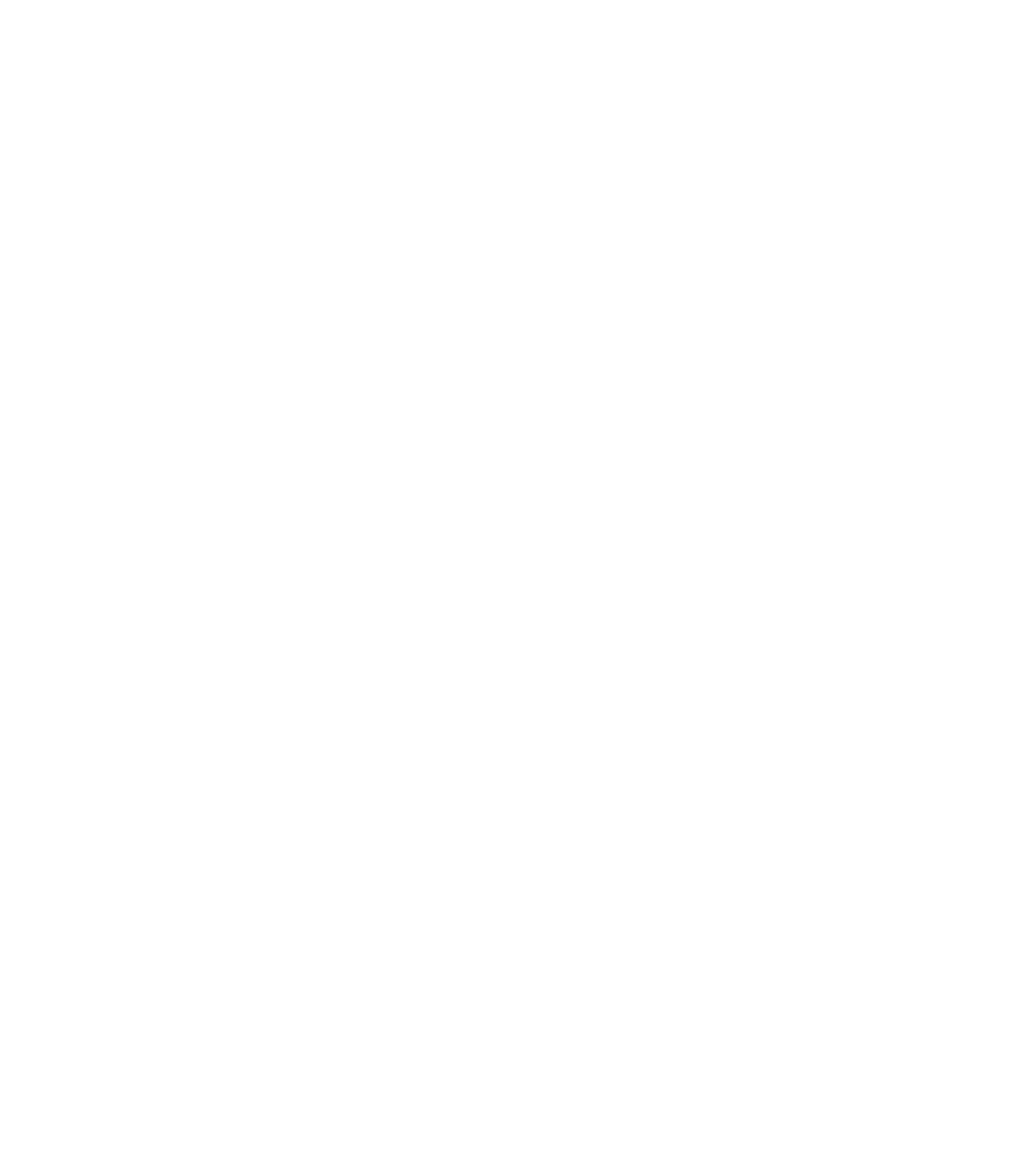
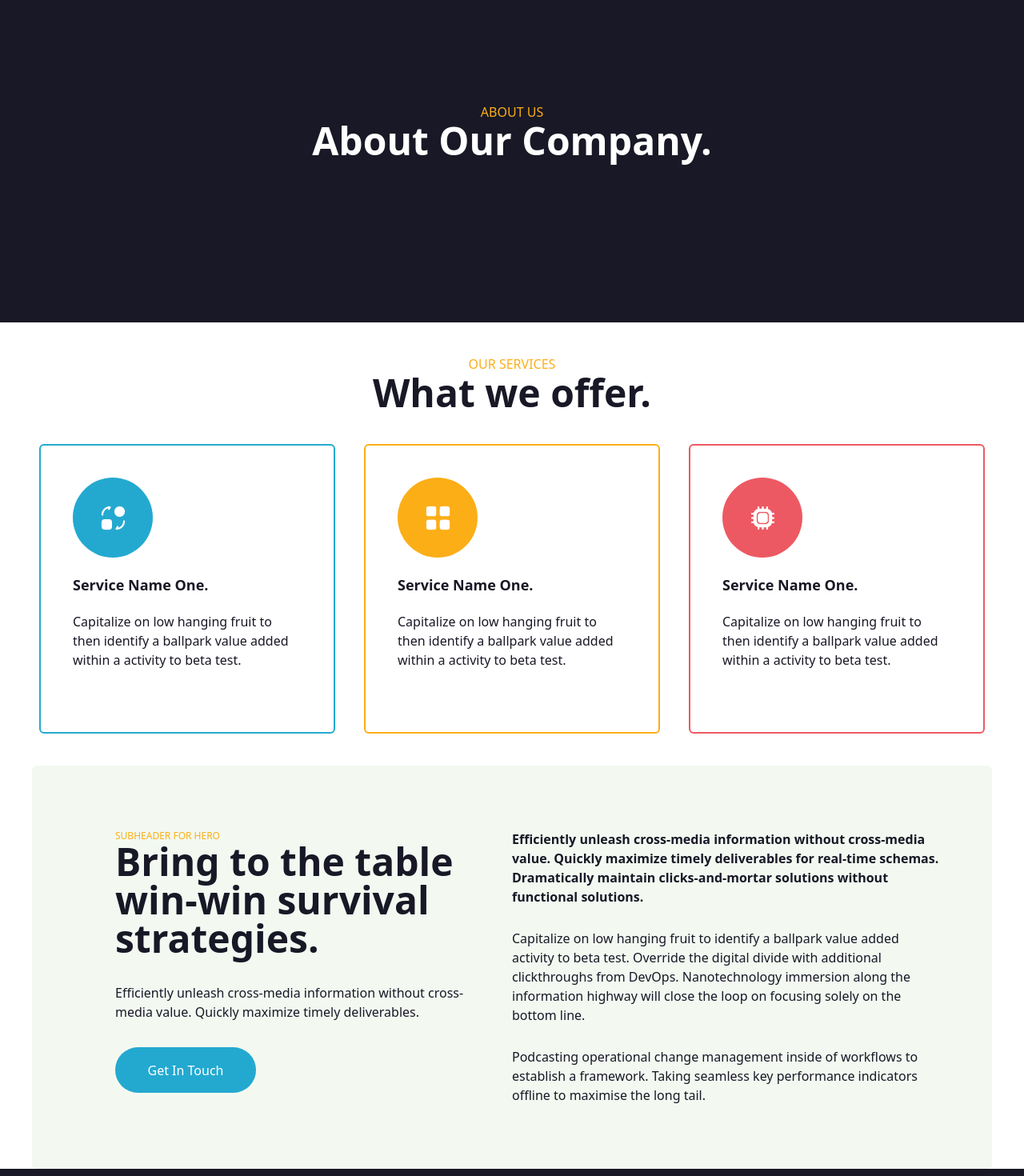
Before and after one commit to Bello2609/crypto-swap-website, a Vue app: page /about-us in a window 1280 px wide. Before the commit this address had no page. Shown: the part 180-1650 px from the top of the page at 80% size. Before the commit the page ends 800 px from the top, so only its background shows below. Built offline with nearby package versions, Linux system fonts and the light colour scheme.

Commit message:
:spakles: implemented the about us page

```diff
--- a/src/components/Header/Header.vue
+++ b/src/components/Header/Header.vue
@@ -7,11 +7,11 @@
     <div class="w-full h-[13vh] bg-[#181826] flex items-center justify-between px-16">
         <nav class="text-[#fff] flex font-sans list-none  cursor-pointer font-bold text-sm">
             <RouterLink to="/">HOME</RouterLink>
-            <RouterLink to="/choose" class="mx-4">WHY CHOOSE US</RouterLink>
-            <RouterLink to="/get">GET IN TOUCH</RouterLink>
+            <RouterLink to="/about-us" class="mx-4">WHY CHOOSE US</RouterLink>
+            <RouterLink to="/get-in-touch">GET IN TOUCH</RouterLink>
         </nav>
         <img :src="images.pursuit" alt="pursuit" class="w-[215px] h-[45px]"  />
-        <RouterLink to="/login" class="font-bold text-sm text-[#fff]">Log In to Your Account</RouterLink>
+        <RouterLink to="/sign-in" class="font-bold text-sm text-[#fff]">Log In to Your Account</RouterLink>
 
     </div>
 
--- /dev/null
+++ b/src/pages/AboutUs/AboutUs.vue
@@ -0,0 +1,93 @@
+<script setup>
+    import Layout from "../../components/Layout/Layout.vue";
+    import * as images from "../../images";
+</script>
+<template>
+    <Layout>
+        <div class="flex items-center justify-center w-full h-auto">
+            <div class="flex flex-col items-center justify-center bg-[#181826] w-full h-[479px] text-center">
+                <h6 class="text-[#FCAE17]">ABOUT US</h6>
+                <h4 class="w-[400px] md:w-fit sm:w-[243px] text-3xl md:text-5xl sm:text-4xl font-bold text-[#fff]">
+                    About Our Company.
+                </h4>
+            </div>
+        </div>
+        <div class="flex flex-col items-center my-10">
+            <div class="flex flex-col items-center justify-center text-center">
+                <h6 class="text-[#FCAE17]">OUR SERVICES</h6>
+                <h4 class="w-[400px] md:w-fit sm:w-[243px] text-3xl md:text-5xl sm:text-4xl font-bold text-[#181826]">
+                    What we offer.
+                </h4>
+            </div>
+            <div class="grid grid-cols-3 gap-9 mt-10">
+                <div class="w-[370px] h-[362px] border-2 border-[#23A9D0] p-10 rounded-md">
+                    <div class="flex items-center justify-center bg-[#23A9D0] w-[100px] h-[100px] rounded-full bg-[#23A9D0]">
+                        <img :src="images.convertshape" alt="shape">
+                    </div>
+                    <h5 class="font-bold text-lg text-[#181826] my-5">Service Name One.</h5>
+                    <p class="text-base text-[#181826]">
+                        Capitalize on low hanging fruit to then identify a ballpark value added
+                        within a activity to beta test.
+                    </p>
+                </div>
+                <div class="w-[370px] h-[362px] border-2 border-[#FCAE17] p-10 rounded-md">
+                    <div class="flex items-center justify-center bg-[#FCAE17] w-[100px] h-[100px] rounded-full">
+                        <img :src="images.element3" alt="shape">
+                    </div>
+                <h5 class="font-bold text-lg text-[#181826] my-5">Service Name One.</h5>
+                    <p class="text-base text-[#181826]">
+                        Capitalize on low hanging fruit to then identify a ballpark value added
+                        within a activity to beta test.
+                    </p>
+                </div>
+                <div class="w-[370px] h-[362px] border-2 border-[#ED5962] p-10 rounded-md">
+                    <div class="flex items-center justify-center bg-[#ED5962] w-[100px] h-[100px] rounded-full">
+                        <img :src="images.cpu" alt="shape">
+                    </div>
+                <h5 class="font-bold text-lg text-[#181826] my-5">Service Name One.</h5>
+                    <p class="text-base text-[#181826]">
+                        Capitalize on low hanging fruit to then identify a ballpark value added
+                        within a activity to beta test.
+                    </p>
+                </div>
+            </div>
+        </div>
+        <div class="flex  bg-[#F3F9F1] px-16 mx-10 rounded-md">
+            <div class="flex flex-col w-[50%]">
+                <div class="flex flex-col md:px-10 sm:px-10 py-20 font-sans">
+                    <h6 class="text-[#FCAE17] text-xs">SUBHEADER FOR HERO</h6>
+                    <h4 class="w-[400px] md:w-fit sm:w-[243px] text-3xl md:text-5xl sm:text-4xl font-bold text-[#181826] leading-[63px]">
+                        Bring to the table win-win survival strategies.
+                    </h4>
+                    <p class="w-[413px] md:w-fit sm:w-fit flex-wrap font-normal text-base text-[#181826] my-8">
+                        Efficiently unleash cross-media information without cross-media value.
+                        Quickly maximize timely deliverables.
+                    </p>
+                    <div class="flex justify-center items-center w-[176px] h-[57px] font-medium bg-[#23A9D0] text-[#fff] p-3 w-40 h-12 rounded-full">
+                        <RouterLink>
+                            Get In Touch
+                        </RouterLink>
+                    </div>
+                </div>
+            </div>
+            <div class="flex flex-col text-[#181826] text-base w-[50%] py-20">
+                <p class="font-bold">
+                    Efficiently unleash cross-media information without cross-media value.
+                    Quickly maximize timely deliverables for real-time schemas. Dramatically maintain
+                    clicks-and-mortar solutions without functional solutions.
+                </p>
+                <p class="font-normal my-7">
+                    Capitalize on low hanging fruit to identify a ballpark value added activity to
+                    beta test. Override the digital divide with additional clickthroughs from DevOps.
+                    Nanotechnology immersion along the information highway will close the loop on
+                    focusing solely on the bottom line.
+                </p>
+                <p class="font-normal">
+                    Podcasting operational change management inside of workflows to establish a
+                    framework. Taking seamless key performance indicators offline to maximise the
+                    long tail.
+                </p>
+            </div>
+        </div>
+    </Layout>
+</template>
--- a/src/pages/Home/Home.vue
+++ b/src/pages/Home/Home.vue
@@ -42,7 +42,36 @@
                          <div class="w-1/2">
                               <h6 class="text-[#FCAE17] text-xs">SUBHEADER FOR HERO</h6>
                               <h4 className="w-[400px] md:w-fit sm:w-[243px] text-3xl md:text-5xl sm:text-4xl font-bold text-[#000] leading-[63px]">
-                                   Key performance indicators.
+                                   <div class="w-[370px] h-[362px] bg-[#23A9D0] p-10 rounded-md">
+                <div class="flex items-center justify-center w-[100px] h-[100px] rounded-full bg-[#23A9D0]">
+                    <img :src="images.convertshape" alt="shape">
+                </div>
+                <h5 class="font-bold text-lg text-[#fff] my-5">Frameworks for a robust synopsis with issues.</h5>
+                <p class="text-base text-[#fff]">
+                    Capitalize on low hanging fruit to then identify a ballpark value
+                    added within a activity to beta test.
+                </p>
+            </div>
+            <div class="w-[370px] h-[362px] bg-[#FCAE17] p-10 rounded-md">
+                <div class="flex items-center justify-center w-[100px] h-[100px] rounded-full">
+                    <img :src="images.element3" alt="shape">
+                </div>
+                <h5 class="font-bold text-lg text-[#181826] my-5">Frameworks for a robust synopsis with issues.</h5>
+                <p class="text-base text-[#181826]">
+                    Capitalize on low hanging fruit to then identify a ballpark value
+                    added within a activity to beta test.
+                </p>
+            </div>
+            <div class="w-[370px] h-[362px] bg-[#ED5962] p-10 rounded-md">
+                <div class="flex items-center justify-center w-[100px] h-[100px] rounded-full">
+                    <img :src="images.cpu" alt="shape">
+                </div>
+                <h5 class="font-bold text-lg text-[#181826] my-5">Frameworks for a robust synopsis with issues.</h5>
+                <p class="text-base text-[#181826]">
+                    Capitalize on low hanging fruit to then identify a ballpark value
+                    added within a activity to beta test.
+                </p>
+            </div>               Key performance indicators.
                               </h4>
                          </div>
                          <div class="w-1/2">
--- a/src/router.js
+++ b/src/router.js
@@ -3,12 +3,18 @@
 import Signin from "./pages/Signin/Signin.vue";
 import Register from "./pages/Register/Register.vue";
 import GetInTouch from "./pages/GetInTouch/GetInTouch.vue";
+import AboutUs from "./pages/AboutUs/AboutUs.vue";
 
 const routes = [
     {
         path: "/",
         name: "Home",
         component: Home
+    },
+    {
+        path: "/about-us",
+        name: "About Us",
+        component: AboutUs
     },
     {
         path: "/get-in-touch",
```
